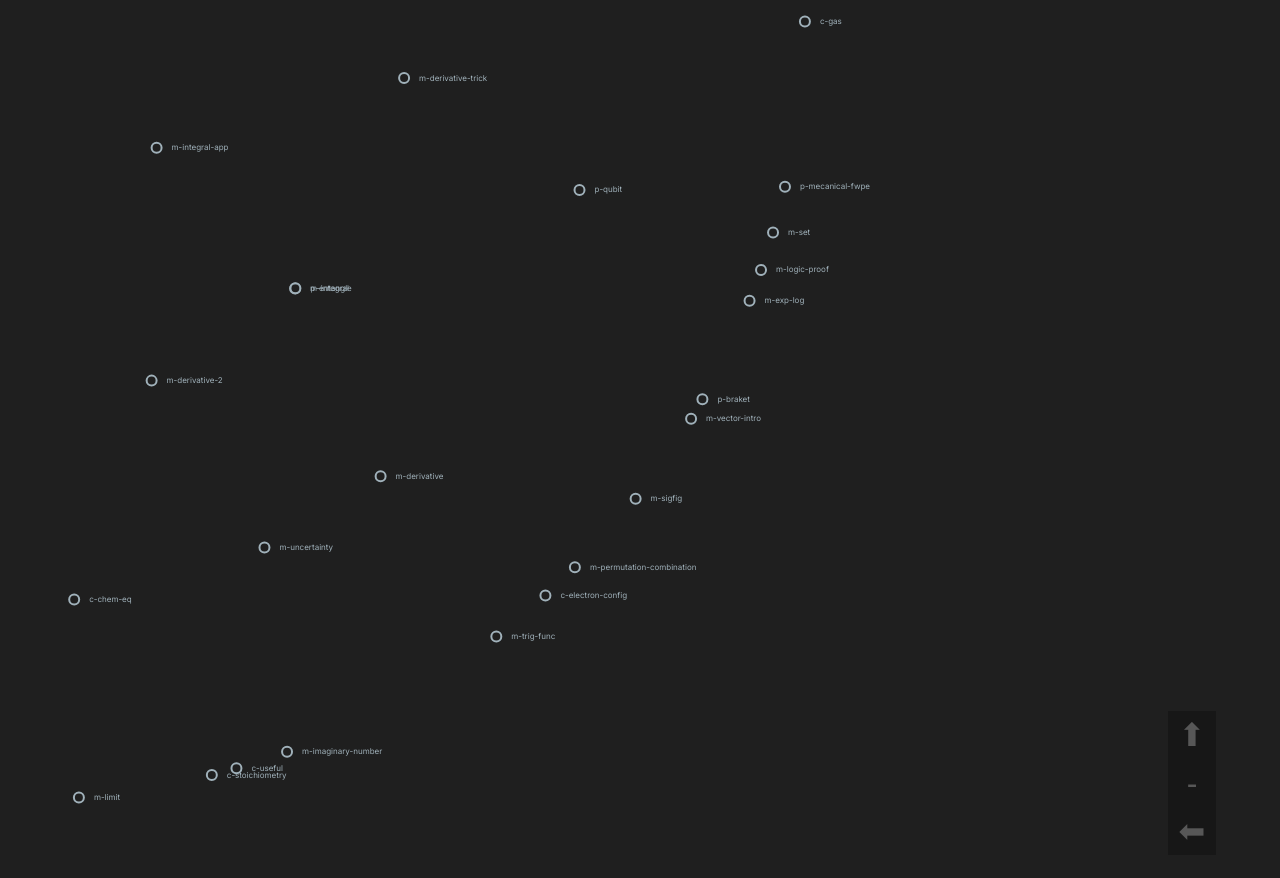
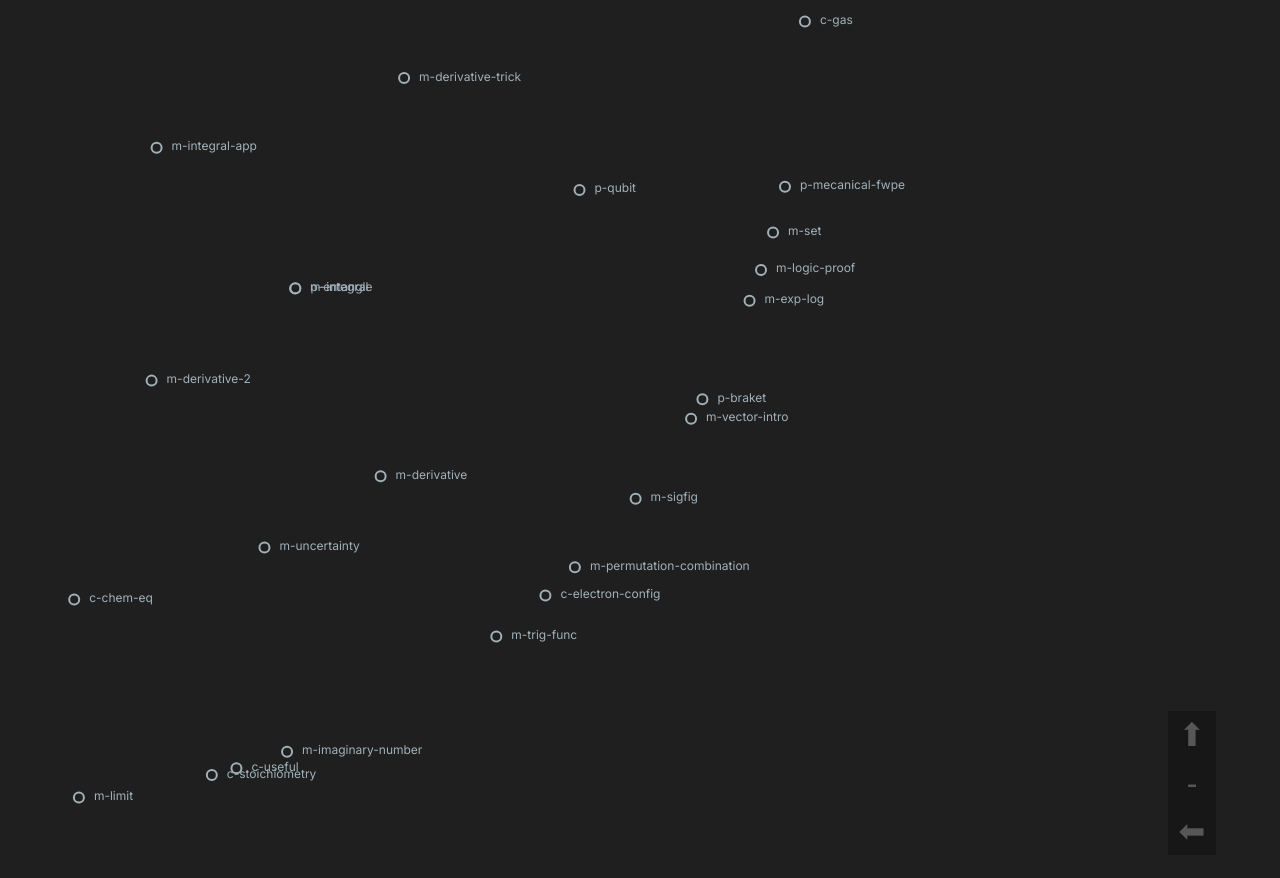
Before and after one commit to LukeNK/n-week-project, a Jekyll site: the page built from map.html, in a window 1280 px wide. Shown: the top 878 px of the page. Built offline with Jekyll 4.4.1, drawn with Linux system fonts in a browser that asks for light colours.

Commit message:
Adjust styling for map

```diff
--- a/map.html
+++ b/map.html
@@ -37,7 +37,7 @@ layout: base
 
     text {
         fill: #A0B1BA;
-        font-size: 0.5rem;
+        font-size: 0.75rem;
     }
 
     line {
```
